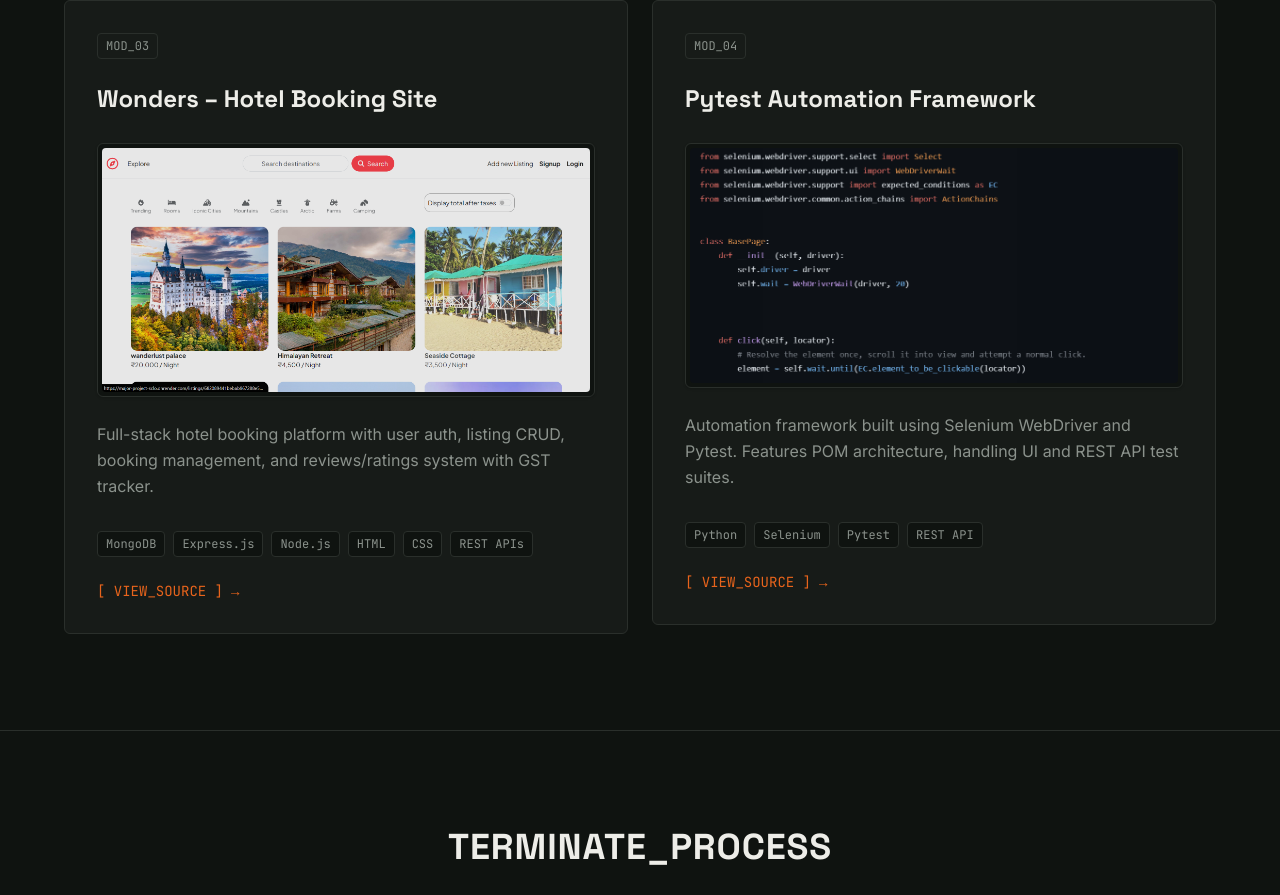
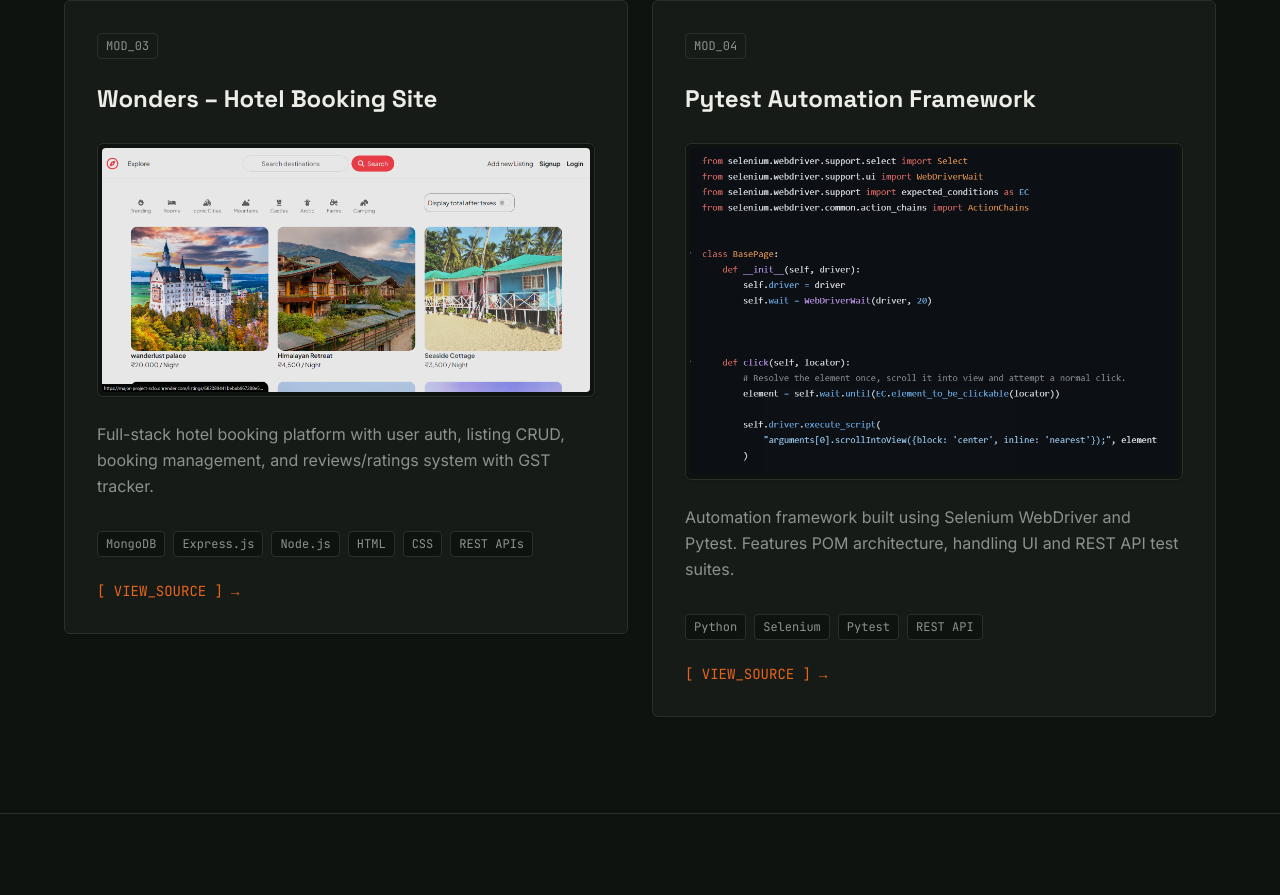
Before and after one commit to Akshat-Tated/portfolio-website, a React (Vite) app: page / in a window 1280 px wide. Shown: the part 4186-5081 px from the top of the page. Built offline with nearby package versions, Linux system fonts and the light colour scheme.

Commit message:
Updated content

```diff
--- a/src/components/Projects.jsx
+++ b/src/components/Projects.jsx
@@ -26,7 +26,7 @@ const projects = [
     description: 'Automation framework built using Selenium WebDriver and Pytest. Features POM architecture, handling UI and REST API test suites.',
     tech: ['Python', 'Selenium', 'Pytest', 'REST API'],
     link: 'https://github.com/Akshat-Tated/pytest-automation-framework',
-    image: 'assets/pytestautomation.png'
+    image: 'assets/pytestframework.png'
   }
 ];
 
```
Also changed, not shown: public/assets/pytestframework.png (added).
